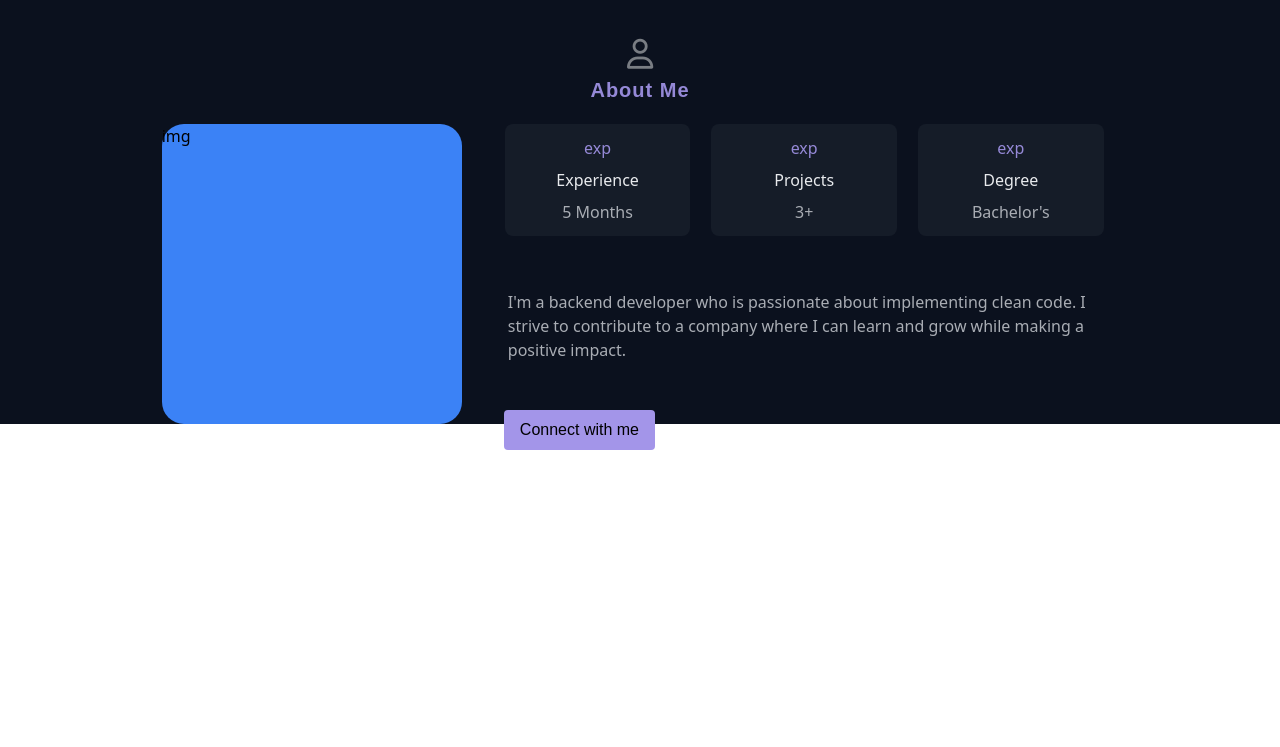
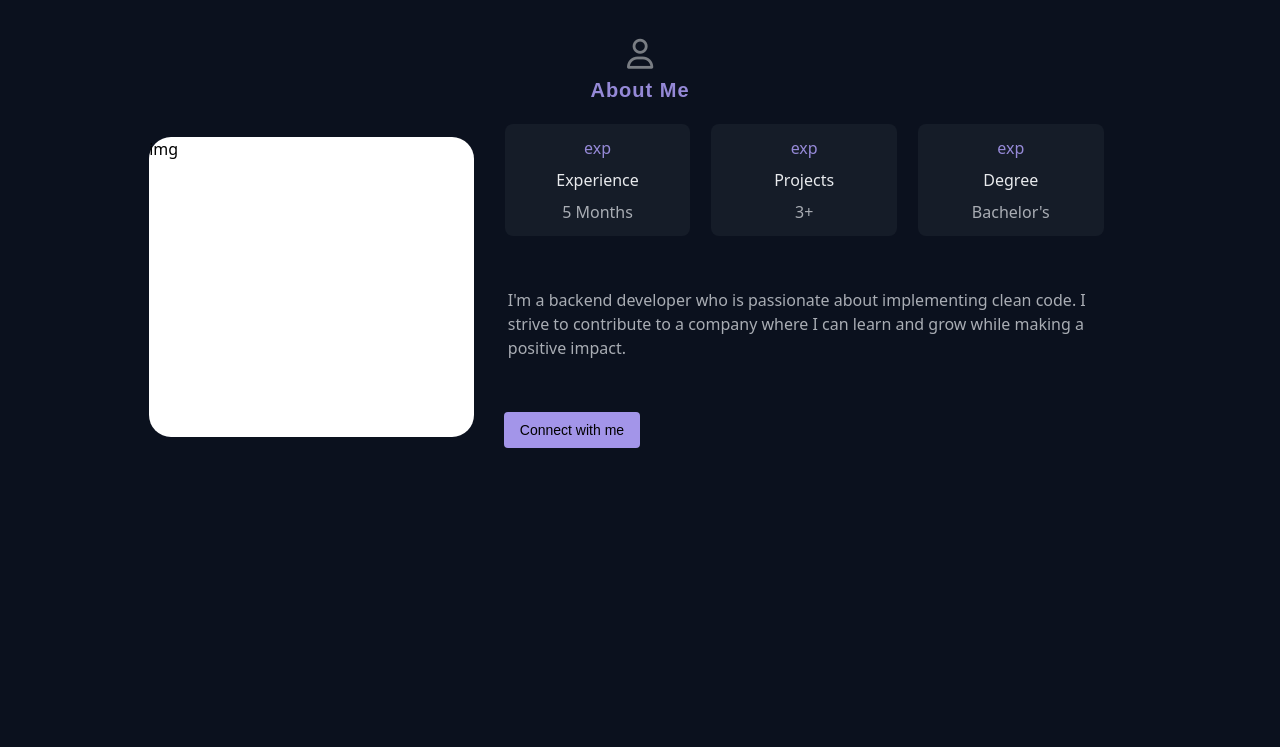
Before and after one commit to reydm-7166/portfolio-react, a React app: page / in a window 1280 px wide. Shown: the part 440-1187 px from the top of the page. Before the commit the page ends 890 px from the top, so only its background shows below. Built offline with nearby package versions, Linux system fonts and the light colour scheme.

Commit message:
fully responsive now

```diff
--- a/src/Components/Index.css
+++ /dev/null
@@ -1,3 +0,0 @@
-.Background {
-    background-color: #0B111E;
-}
--- a/src/Components/Index.js
+++ /dev/null
@@ -1,10 +0,0 @@
-import './Index.css';
-import NavigationBar from './Template/NavigationBar'
-
-function Index() {
-    return (
-        <NavigationBar />
-    );
-}
-
-export default Index;
--- a/src/Components/MainContainer.js
+++ b/src/Components/MainContainer.js
@@ -1,14 +1,16 @@
 import './MainContainer.css';
-import Index from './Index'
+import NavigationBar from './Template/NavigationBar'
 import Profile from './Sections/Profile'
 import About from './Sections/About';
+import Skills from './Sections/Skills';
 
 function MainContainer() {
     return (
         <div className="Background pt-3">
-            <Index />
+            <NavigationBar />
             <Profile />
             <About />
+            <Skills />
         </div>
     );
 }
--- a/src/Components/Sections/About.js
+++ b/src/Components/Sections/About.js
@@ -3,31 +3,31 @@ import SkillCards from "../Cards/SkillCards";
 function About()
 {
     return (
-        <section id="ParentContainer" className="w-96 m-auto rounded-md mt-5 h-fit sm:w-10/12 md:mt-10 md:w-[700px] lg:w-[985px]">
+        <section id="ParentContainer" className="w-96 m-auto rounded-md mt-5 h-fit sm:w-10/12 md:mt-10 md:w-[95%] lg:w-[985px]">
             <div id="LabelContainer" className="text-center py-1">
                 <p className="text-[#797D83] mx-auto text-sm md:text-xl"><i class="fa-regular fa-user fa-xl"></i></p>
                 <p className="text-[#9589D7] font-bold text-sm my-2 oswald-font tracking-wider md:text-xl">About Me</p>
             </div>
 
-            <div id="DetailsContainer" className="mt-2 flex flex-wrap">
-                <div id="Image" className="rounded-[22px] bg-blue-500 w-80 m-auto h-64 sm:w-80 md:w-[300px] md:h-[300px]">
+            <div id="DetailsContainer" className="mt-2 flex flex-wrap md:w-full md:h-full">
+                <div id="Image" className="bg-white rounded-[22px] w-80 m-auto h-64 sm:w-80 md:w-[33%] md:h-[300px]">
                     img
                 </div>
-                <div id="detailsSection" className="w-full min-h-[300px] h-fit lg:h-64 mt-12 md:w-4/6 md:mt-0">
+                <div id="detailsSection" className="w-full min-h-[300px] h-fit mt-12 md:w-4/6 md:mt-0">
                     <div id="cardContainer" className="h-1/2 px-2 flex flex-wrap justify-evenly">
                         <SkillCards icon="exp" title="Experience" details="5 Months"></SkillCards>
                         <SkillCards icon="exp" title="Projects" details="3+"></SkillCards>
                         <SkillCards icon="exp" title="Degree" details="Bachelor's"></SkillCards>
                     </div>
-                    <div id="Objectives" className="h-fit px-2 py-1 w-full flex mt-8 md:mt-1 justify-center">
+                    <div id="Objectives" className="h-fit px-2 py-1 w-full flex mt-8 md:mt-3 justify-center lg:mt-10">
                         <div className="m-2 min-h-fit">
                             <p className="ms-4 text-center md:text-start text-[#A9ADB4]">
                             I'm a backend developer who is passionate about implementing clean code. I strive to contribute to a company where I can learn and grow while making a positive impact.
                             </p>
                         </div>
                     </div>
-                    <div id="ConnectButton" className="ms-4 mt-4 h-[50px] text-center md:text-start md:mt-6">
-                        <button className="w-42 bg-[#A395E9] md:ms-3 hover:bg-blue-700 text-black poppins-font py-2 px-4 rounded md:mt-3">Connect with me</button>
+                    <div id="ConnectButton" className="ms-4 mt-4 h-[50px] text-center md:text-start md:mt-5 lg:mt-7">
+                        <button className="w-42 bg-[#A395E9] md:ms-3 hover:bg-blue-700 text-black poppins-font py-2 px-4 rounded md:mt-3 text-xs sm:text-sm lg:text-sm">Connect with me</button>
                     </div>
                 </div>
             </div>
--- /dev/null
+++ b/src/Components/Sections/Skills.js
@@ -0,0 +1,10 @@
+function Skills()
+{
+    return (
+        <section id="ParentContainer" className="bg-green-500 w-96 m-auto rounded-md min-h-[400px] h-fit sm:w-10/12 md:mt-[300px] md:w-[95%] lg:w-[985px]">
+            <p>Skills</p>
+        </section>
+    )
+}
+
+export default Skills;
--- a/src/index.css
+++ b/src/index.css
@@ -17,3 +17,7 @@ body {
 .poppins-font {
     font-family: 'Poppins', sans-serif;
 }
+
+.Background {
+    background-color: #0B111E;
+}
```
Also changed, not shown: src/Components/Sections/Skills.css (added).
